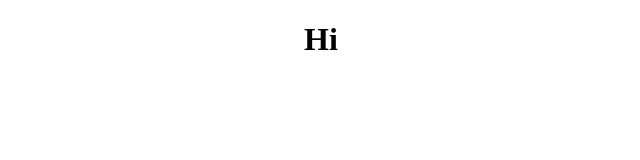
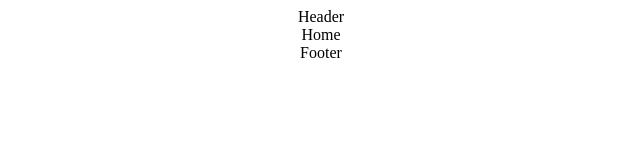
Before and after one commit to Fatoumii/FE-Student-Tracker, a React (Create React App) app in the folder front-end-practise/: page / in a window 1280 px wide. Shown: the top 160 px of the page, without its empty margins (319-959 px from the left). Built offline with nearby package versions, Linux system fonts and the light colour scheme.

Commit message:
added basic routes

```diff
--- a/front-end-practise/src/App.js
+++ b/front-end-practise/src/App.js
@@ -1,10 +1,20 @@
 import React from "react";
+import { Router } from "@reach/router";
 import "./App.css";
+import Home from "./components/Home";
+import Header from "./components/Header";
+import Footer from "./components/Footer";
+import Content from "./components/Content";
 
 function App() {
   return (
     <div className="App">
-      <h1>Hi</h1>
+      <Header />
+      <Router>
+        <Home path="/" />
+        <Content path="/content" />
+      </Router>
+      <Footer />
     </div>
   );
 }
--- /dev/null
+++ b/front-end-practise/src/components/Content.js
@@ -0,0 +1,7 @@
+import React from "react";
+
+const Content = () => {
+  return <div>Content</div>;
+};
+
+export default Content;
--- /dev/null
+++ b/front-end-practise/src/components/Footer.js
@@ -0,0 +1,7 @@
+import React from "react";
+
+const Footer = () => {
+  return <div>Footer</div>;
+};
+
+export default Footer;
--- /dev/null
+++ b/front-end-practise/src/components/Header.js
@@ -0,0 +1,7 @@
+import React from "react";
+
+const Header = () => {
+  return <div>Header</div>;
+};
+
+export default Header;
--- /dev/null
+++ b/front-end-practise/src/components/Home.js
@@ -0,0 +1,7 @@
+import React from "react";
+
+const Home = () => {
+  return <div>Home</div>;
+};
+
+export default Home;
```
